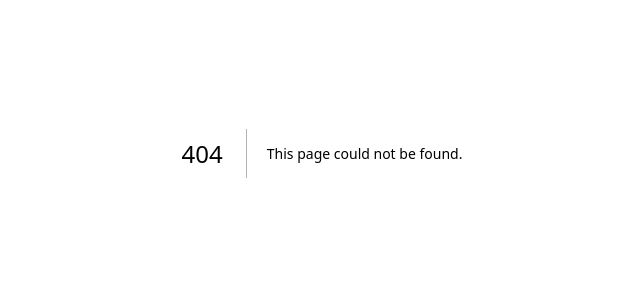
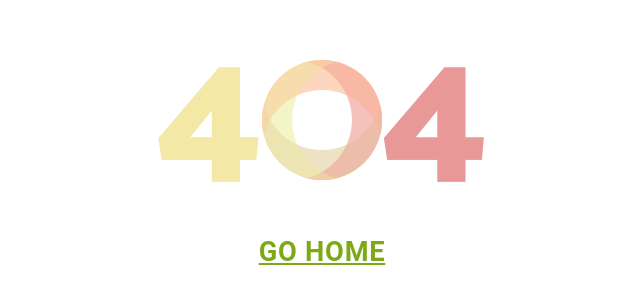
Before and after one commit to misha-dev/videochat, a Next.js app: page /404 in a window 1280 px wide. Before the commit this address had no page. Shown: the part 247-550 px from the top of the page, without its empty margins (318-958 px from the left). Built offline with nearby package versions, Linux system fonts and the light colour scheme.

Commit message:
added and styled 404 page

```diff
--- a/package.json
+++ b/package.json
@@ -11,6 +11,9 @@
     "prepare": "husky install"
   },
   "dependencies": {
+    "@emotion/react": "^11.10.5",
+    "@emotion/styled": "^11.10.5",
+    "@mui/material": "^5.10.15",
     "@next/font": "^13.0.4",
     "@reduxjs/toolkit": "^1.9.0",
     "@types/node": "18.11.9",
--- /dev/null
+++ b/pages/404/404.module.scss
@@ -0,0 +1,134 @@
+@import url("https://fonts.googleapis.com/css?family=Montserrat:400,600,700");
+@import url("https://fonts.googleapis.com/css?family=Catamaran:400,800");
+
+.wrapper {
+  display: flex;
+  flex-direction: column;
+  align-items: center;
+  justify-content: center;
+  height: 100vh;
+
+  .error-container {
+    font-family: "Catamaran", sans-serif;
+    font-weight: 800;
+    font-size: 180px;
+    text-align: center;
+
+    span {
+      position: relative;
+      display: inline-block;
+      vertical-align: middle;
+      line-height: 0.7;
+      color: #ffb485;
+    }
+
+    span:nth-of-type(1) {
+      color: #d1f2a5;
+      animation: colordancing 5s infinite;
+    }
+
+    span:nth-of-type(3) {
+      color: #f56991;
+      animation: colordancing2 5s infinite;
+    }
+
+    span:nth-of-type(2) {
+      border-radius: 999px;
+      width: 120px;
+      height: 120px;
+    }
+
+    span:nth-of-type(2)::before,
+    span:nth-of-type(2)::after {
+      content: "";
+      position: absolute;
+      left: 0;
+      top: 0;
+      border-radius: 999px;
+      width: inherit;
+      height: inherit;
+      box-shadow: inset 30px 0 0 rgba(209, 242, 165, 0.4), inset 0 30px 0 rgba(239, 250, 180, 0.4), inset -30px 0 0 rgba(255, 196, 140, 0.4), inset 0 -30px 0 rgba(245, 105, 145, 0.4);
+      animation: shadowsdancing 5s infinite;
+    }
+
+    span:nth-of-type(2)::before {
+      transform: rotate(90deg);
+    }
+
+    .screen-reader-text {
+      position: absolute;
+      left: -9999em;
+      top: -9999em;
+    }
+  }
+
+  .more-link {
+    margin-top: 20px;
+  }
+}
+
+@keyframes shadowsdancing {
+  0% {
+    box-shadow: inset 30px 0 0 rgba(209, 242, 165, 0.4), inset 0 30px 0 rgba(239, 250, 180, 0.4), inset -30px 0 0 rgba(255, 196, 140, 0.4), inset 0 -30px 0 rgba(245, 105, 145, 0.4);
+  }
+
+  25% {
+    box-shadow: inset 30px 0 0 rgba(245, 105, 145, 0.4), inset 0 30px 0 rgba(209, 242, 165, 0.4), inset -30px 0 0 rgba(239, 250, 180, 0.4), inset 0 -30px 0 rgba(255, 196, 140, 0.4);
+  }
+
+  50% {
+    box-shadow: inset 30px 0 0 rgba(255, 196, 140, 0.4), inset 0 30px 0 rgba(245, 105, 145, 0.4), inset -30px 0 0 rgba(209, 242, 165, 0.4), inset 0 -30px 0 rgba(239, 250, 180, 0.4);
+  }
+
+  75% {
+    box-shadow: inset 30px 0 0 rgba(239, 250, 180, 0.4), inset 0 30px 0 rgba(255, 196, 140, 0.4), inset -30px 0 0 rgba(245, 105, 145, 0.4), inset 0 -30px 0 rgba(209, 242, 165, 0.4);
+  }
+
+  100% {
+    box-shadow: inset 30px 0 0 rgba(209, 242, 165, 0.4), inset 0 30px 0 rgba(239, 250, 180, 0.4), inset -30px 0 0 rgba(255, 196, 140, 0.4), inset 0 -30px 0 rgba(245, 105, 145, 0.4);
+  }
+}
+
+@keyframes colordancing {
+  0% {
+    color: #d1f2a5;
+  }
+
+  25% {
+    color: #f56991;
+  }
+
+  50% {
+    color: #ffc48c;
+  }
+
+  75% {
+    color: #effab4;
+  }
+
+  100% {
+    color: #d1f2a5;
+  }
+}
+
+@keyframes colordancing2 {
+  0% {
+    color: #ffc48c;
+  }
+
+  25% {
+    color: #effab4;
+  }
+
+  50% {
+    color: #d1f2a5;
+  }
+
+  75% {
+    color: #f56991;
+  }
+
+  100% {
+    color: #ffc48c;
+  }
+}
--- /dev/null
+++ b/pages/404/index.tsx
@@ -0,0 +1,33 @@
+import { Button } from "@mui/material";
+import Link from "next/link";
+
+import cl from "./404.module.scss";
+
+const Page404 = () => {
+  return (
+    <div className={cl.wrapper}>
+      <section className={cl["error-container"]}>
+        <span>4</span>
+        <span>
+          <span className={cl["screen-reader-text"]}>0</span>
+        </span>
+        <span>4</span>
+      </section>
+      <Link href={"/"} replace className={cl["more-link"]} passHref>
+        <Button
+          sx={{
+            color: "#7DA917",
+            fontSize: "1.7rem",
+            fontWeight: "600",
+            textDecoration: "underline",
+          }}
+          variant="text"
+        >
+          go home
+        </Button>
+      </Link>
+    </div>
+  );
+};
+
+export default Page404;
--- a/pages/_app.tsx
+++ b/pages/_app.tsx
@@ -1,11 +1,8 @@
 import { Raleway } from "@next/font/google";
-
 import Head from "next/head";
-
 import { Provider } from "react-redux";
 
 import store from "../src/store";
-
 import type { AppProps } from "next/app";
 import "../styles/global.scss";
 
--- a/src/store/index.ts
+++ b/src/store/index.ts
@@ -1,4 +1,5 @@
 import { configureStore } from "@reduxjs/toolkit";
+
 import userSlice from "./userSlice";
 
 const store = configureStore({
--- a/tsconfig.json
+++ b/tsconfig.json
@@ -15,6 +15,6 @@
     "jsx": "preserve",
     "incremental": true
   },
-  "include": ["next-env.d.ts", "**/*.ts", "**/*.tsx"],
+  "include": ["next-env.d.ts", "**/*.ts", "**/*.tsx", "pages/404/animation.js"],
   "exclude": ["node_modules"]
 }
```
Also changed, not shown: .lintstagedrc.js, 2 other files (tests, documents, lock files or other folders).
